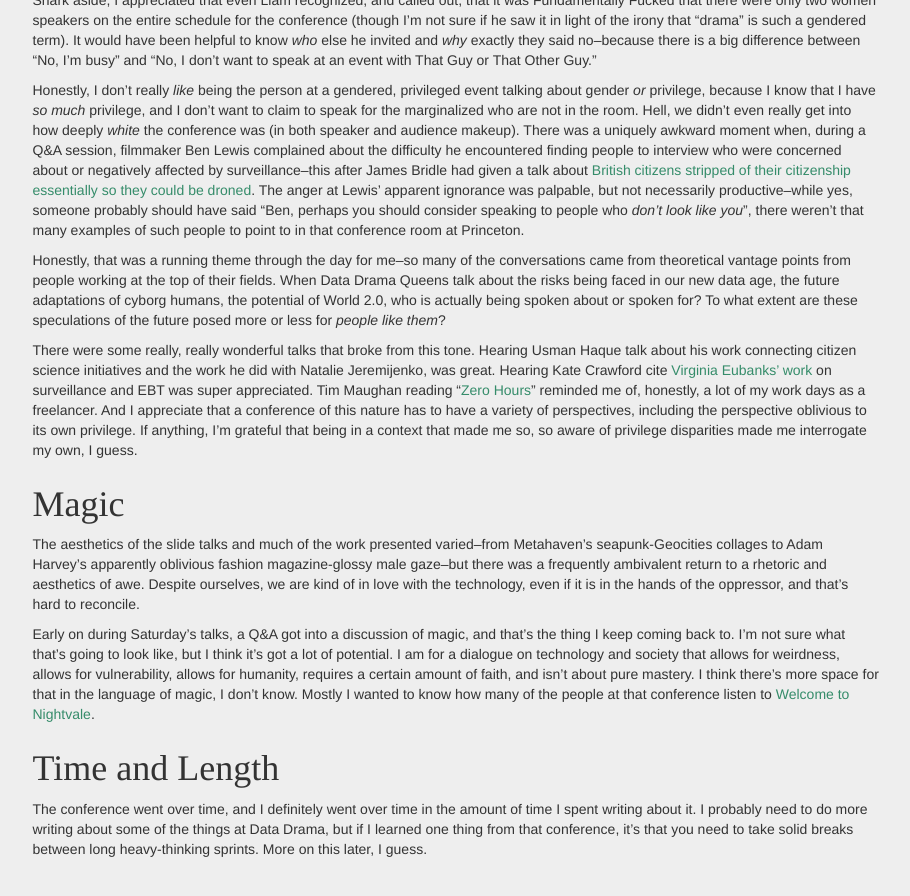
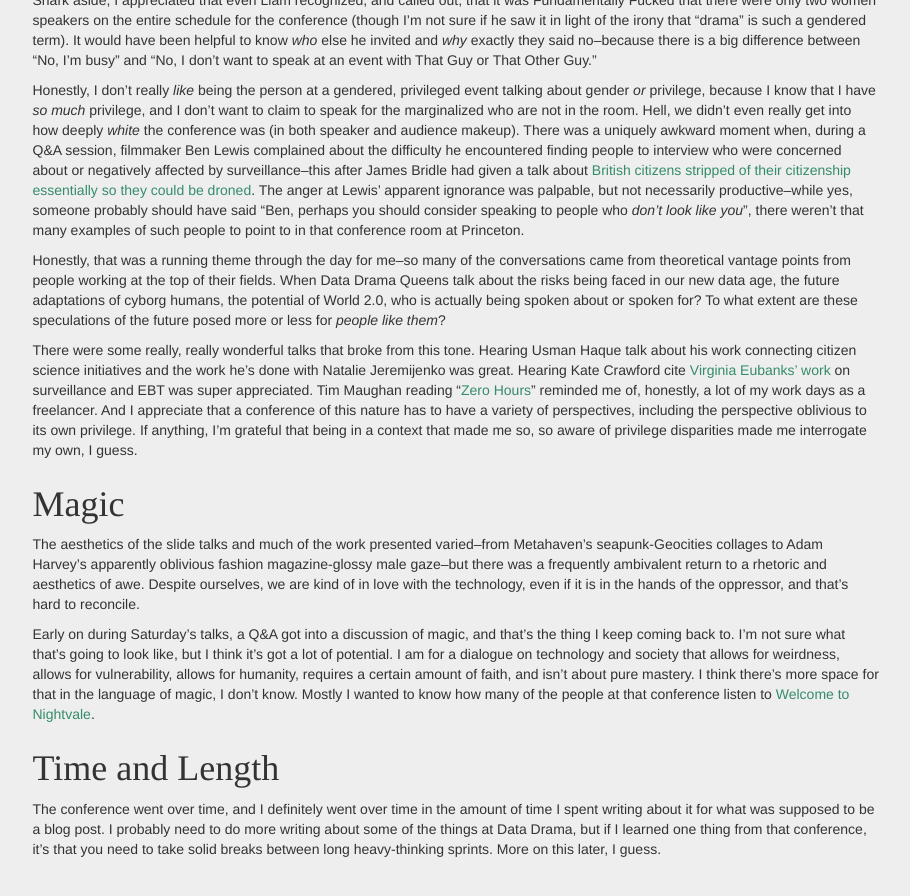
Before and after one commit to irl-so/irl-so.github.io, a Jekyll site: the page built from _posts/2014-04-07-notes.markdown, in a window 1280 px wide and 900 px high, scrolled down 1077 px. Shown: the top 896 px of the window, without its empty margins (135-1045 px from the left). Built offline with Jekyll 4.4.1, drawn with Linux system fonts in a browser that asks for light colours; nearby versions of some CDN libraries; Markdown is read by kramdown in place of the engine named in the settings; comment, search, counter and statistics services are not loaded.

Commit message:
edits 4/7

```diff
--- a/_posts/2014-04-07-notes.markdown
+++ b/_posts/2014-04-07-notes.markdown
@@ -33,7 +33,7 @@
 
 Honestly, that was a running theme through the day for me--so many of the conversations came from theoretical vantage points from people working at the top of their fields. When Data Drama Queens talk about the risks being faced in our new data age, the future adaptations of cyborg humans, the potential of World 2.0, who is actually being spoken about or spoken for? To what extent are these speculations of the future posed more or less for *people like them*?
 
-There were some really, really wonderful talks that broke from this tone. Hearing Usman Haque talk about his work connecting citizen science initiatives and the work he did with Natalie Jeremijenko, was great. Hearing Kate Crawford cite [Virginia Eubanks' work](http://prospect.org/article/want-predict-future-surveillance-ask-poor-communities) on surveillance and EBT was super appreciated. Tim Maughan reading "[Zero Hours](https://medium.com/the-future-of-work/f68f17e8c12a)" reminded me of, honestly, a lot of my work days as a freelancer. And I appreciate that a conference of this nature has to have a variety of perspectives, including the perspective oblivious to its own privilege. If anything, I'm grateful that being in a context that made me so, so aware of privilege disparities made me interrogate my own, I guess.
+There were some really, really wonderful talks that broke from this tone. Hearing Usman Haque talk about his work connecting citizen science initiatives and the work he's done with Natalie Jeremijenko was great. Hearing Kate Crawford cite [Virginia Eubanks' work](http://prospect.org/article/want-predict-future-surveillance-ask-poor-communities) on surveillance and EBT was super appreciated. Tim Maughan reading "[Zero Hours](https://medium.com/the-future-of-work/f68f17e8c12a)" reminded me of, honestly, a lot of my work days as a freelancer. And I appreciate that a conference of this nature has to have a variety of perspectives, including the perspective oblivious to its own privilege. If anything, I'm grateful that being in a context that made me so, so aware of privilege disparities made me interrogate my own, I guess.
 
 ##Magic
 
@@ -43,4 +43,4 @@
 
 ##Time and Length
 
-The conference went over time, and I definitely went over time in the amount of time I spent writing about it. I probably need to do more writing about some of the things at Data Drama, but if I learned one thing from that conference, it's that you need to take solid breaks between long heavy-thinking sprints. More on this later, I guess.
+The conference went over time, and I definitely went over time in the amount of time I spent writing about it for what was supposed to be a blog post. I probably need to do more writing about some of the things at Data Drama, but if I learned one thing from that conference, it's that you need to take solid breaks between long heavy-thinking sprints. More on this later, I guess.
```
